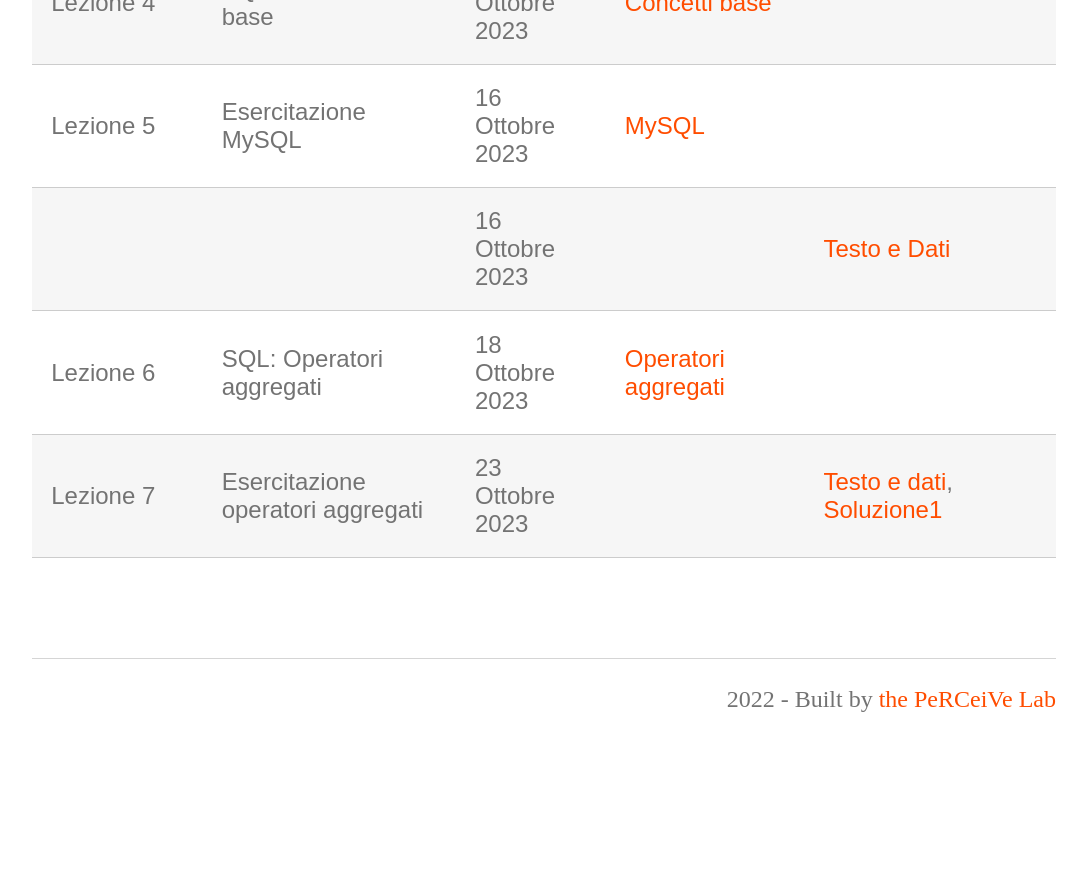
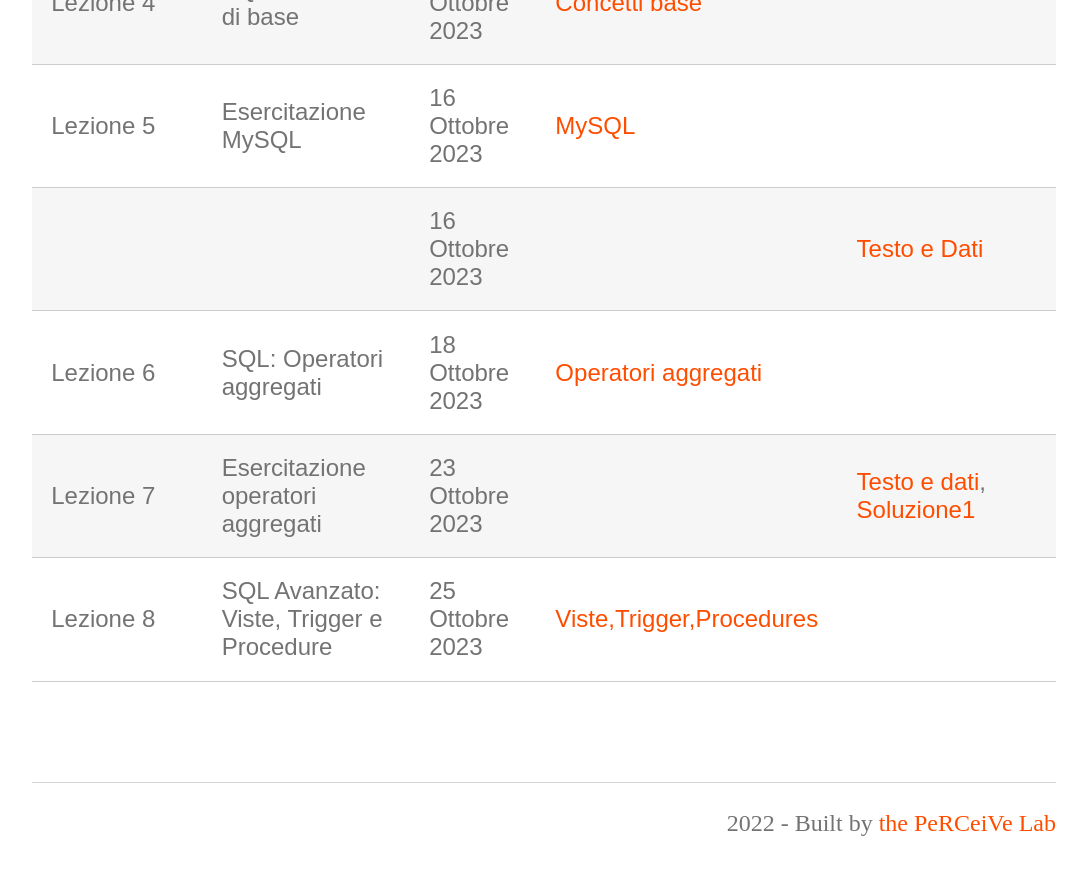
Before and after one commit to perceivelab/database-course, a Jekyll site: the page built from lezioni.md, in a window 1280 px wide and 900 px high, scrolled down 912 px. Shown: the top 875 px of the window, without its empty margins (96-1183 px from the left). Built offline with Jekyll 4.4.1, drawn with Linux system fonts in a browser that asks for light colours; our own code applies the rules of GitHub Pages for plain Markdown files; before the commit the page ends 1689 px from its top, so only the background shows below that.

Commit message:
Update lezioni.md

```diff
--- a/lezioni.md
+++ b/lezioni.md
@@ -16,8 +16,7 @@
 |   |                     | 16 Ottobre 2023   | |[Testo e Dati](https://drive.google.com/file/d/1i7J1amDr4M01sJzI3dO-i5pdI1dERq1H/view?usp=share_link)                        |
 | Lezione 6  | SQL: Operatori aggregati                   | 18 Ottobre 2023   | [Operatori aggregati](https://drive.google.com/file/d/1A4mCEehIwVzy1upPbaMFVsH7opPb6-3o/view?usp=sharing)                        |             |
 | Lezione 7  | Esercitazione operatori aggregati                    | 23 Ottobre 2023   | | [Testo e dati](https://drive.google.com/file/d/1G4ahE5VfEiN24muC71vMFQ-5_-l-DOiC/view?usp=sharing), [Soluzione1](https://drive.google.com/file/d/1spNlz6uf3L99u0WcApaVwyBlIPntX-hm/view?usp=sharing)                        |          |
-
-
+| Lezione 8  | SQL Avanzato: Viste, Trigger e Procedure                    | 25 Ottobre 2023   | [Viste,Trigger,Procedures](https://drive.google.com/file/d/1ozn-jZ9T1RyDab2dNy-xAMl50L3Jh-_p/view?usp=sharing)
 
 
 
```
